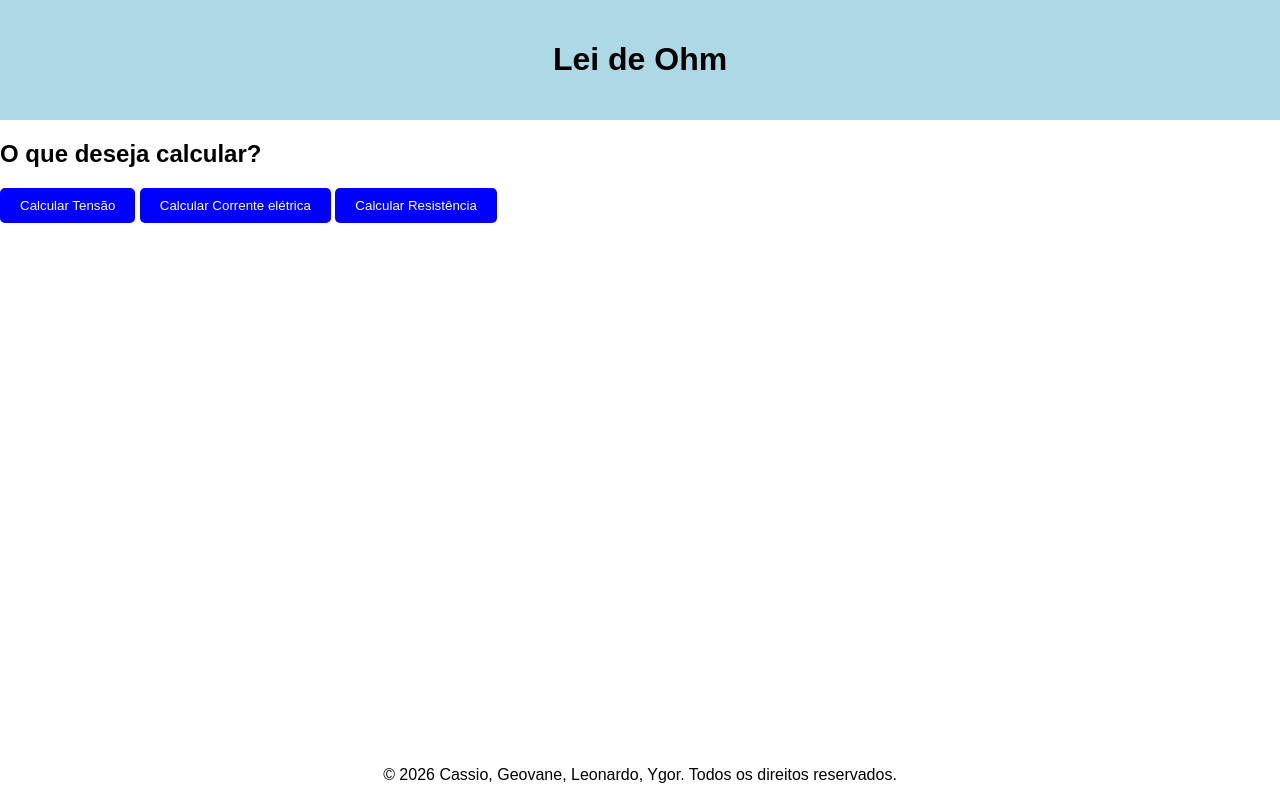
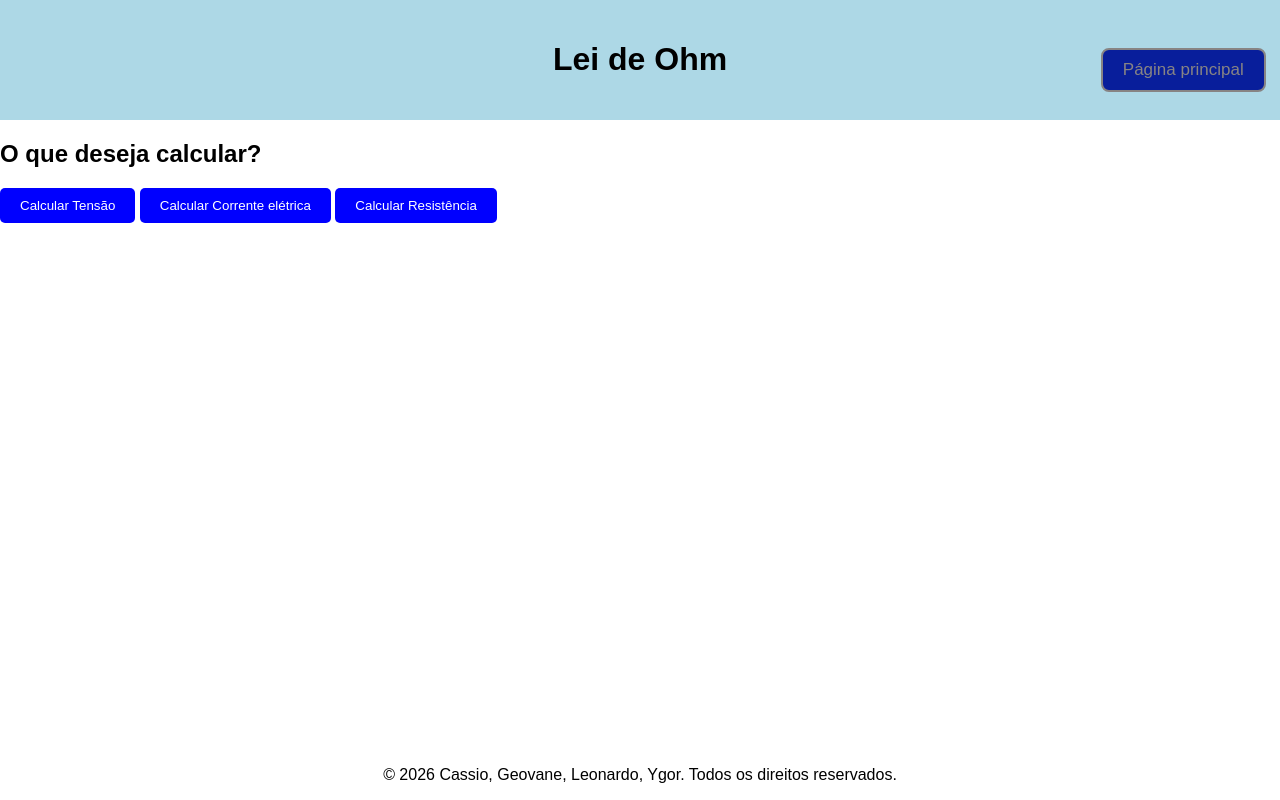
Before and after one commit to MeloCassio/Lei-de-Ohm, a plain HTML site: page index.html in a window 1280 px wide. Drawn offline with Linux system fonts and the light colour scheme.

Commit message:
Update index.html

```diff
--- a/index.html
+++ b/index.html
@@ -41,6 +41,13 @@
     <p id="resR"></p>
 </div>
 
+
+<!-- Adicionei-->
+
+<a href="https://lei-de-ohm-three.vercel.app/" class="Botão4">Página principal</a>
+
+<!-- É esse <a>-->
+
 <footer class="rodape">
     <p class="rodape-c">© 2026 Cassio, Geovane, Leonardo, Ygor. Todos os direitos reservados.</p>
 </footer>
```
